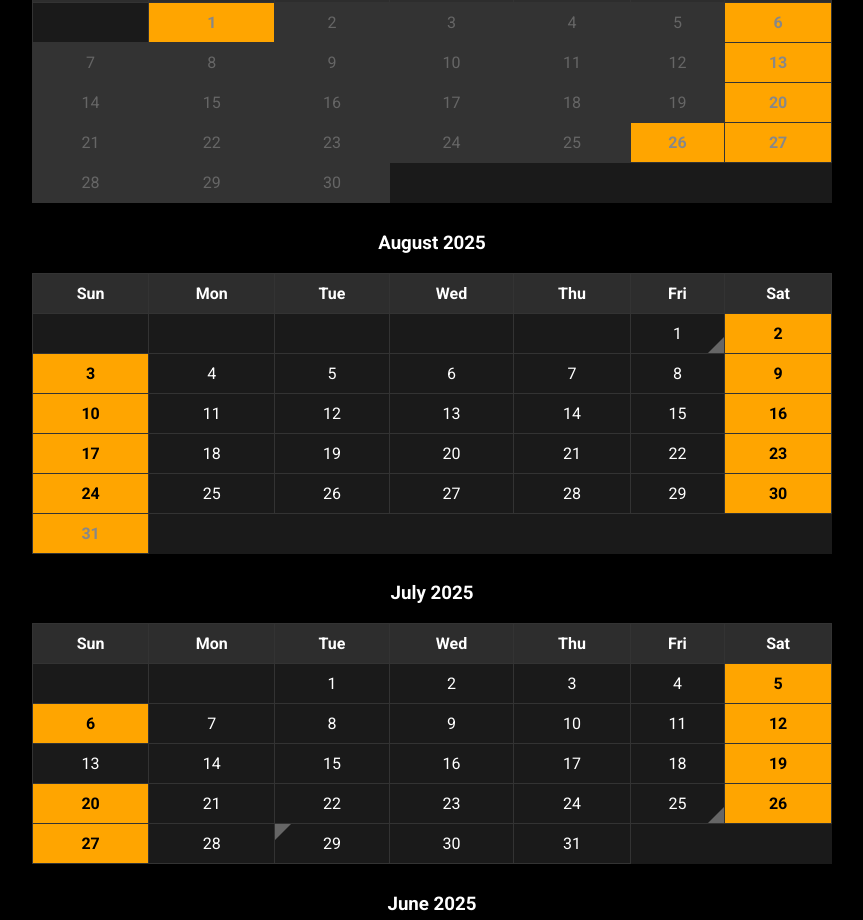
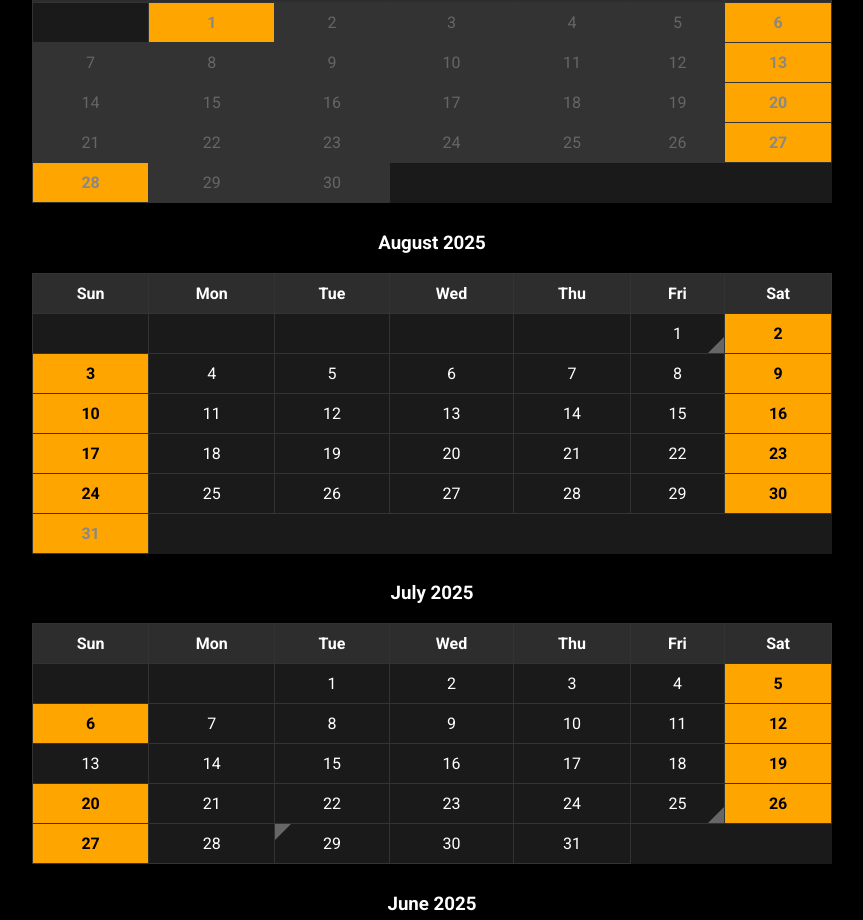
Before and after one commit to soyboi1312/istrumpgolfing.today, a Next.js app: page / in a window 1280 px wide. Shown: the part 1060-1980 px from the top of the page, without its empty margins (208-1071 px from the left). Built offline with nearby package versions, Linux system fonts and the light colour scheme.

Commit message:
Update status.ts

```diff
--- a/data/status.ts
+++ b/data/status.ts
@@ -9,12 +9,12 @@ interface StatusData {
 
 export const statusData: StatusData = {
     events: {
-        '2025-09-27': {
+        '2025-09-28': {
             location: 'Washington DC',
             url: 'https://rollcall.com/factbase/trump/topic/calendar/',
             type: 'golf',
         },
-        '2025-09-26': {
+        '2025-09-27': {
             location: 'Washington DC',
             url: 'https://rollcall.com/factbase/trump/topic/calendar/',
             type: 'golf',
```
